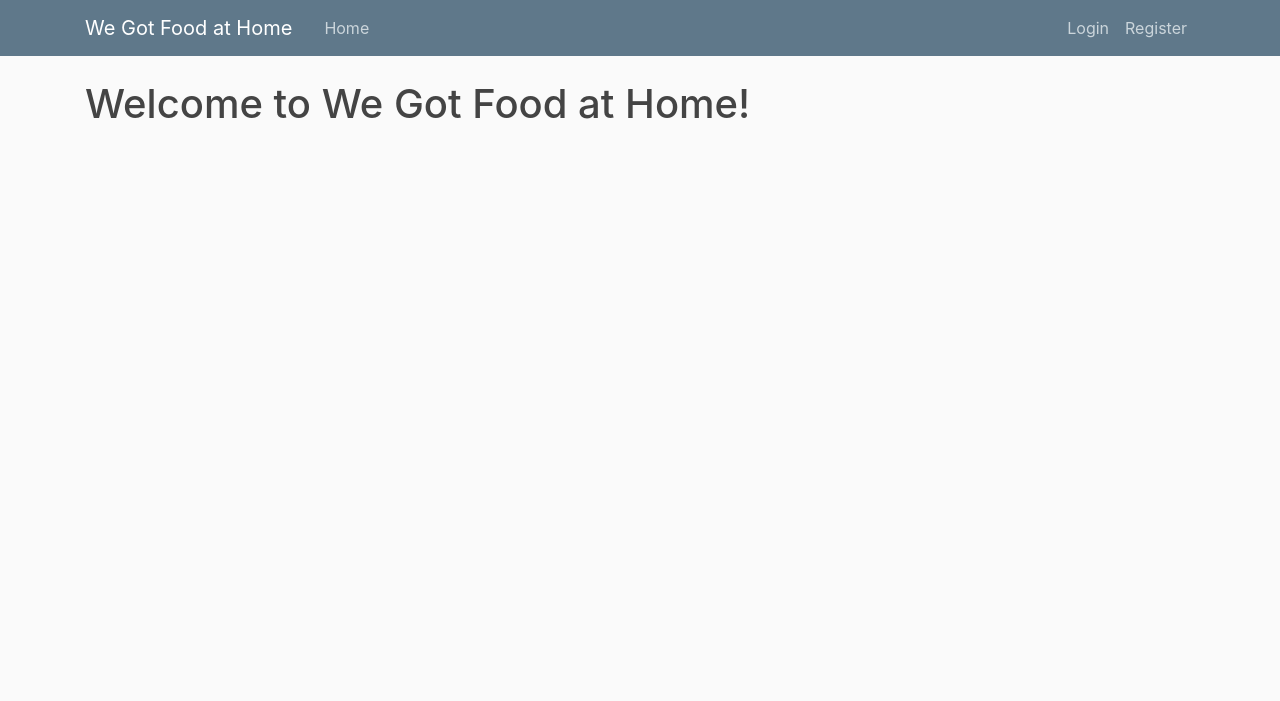
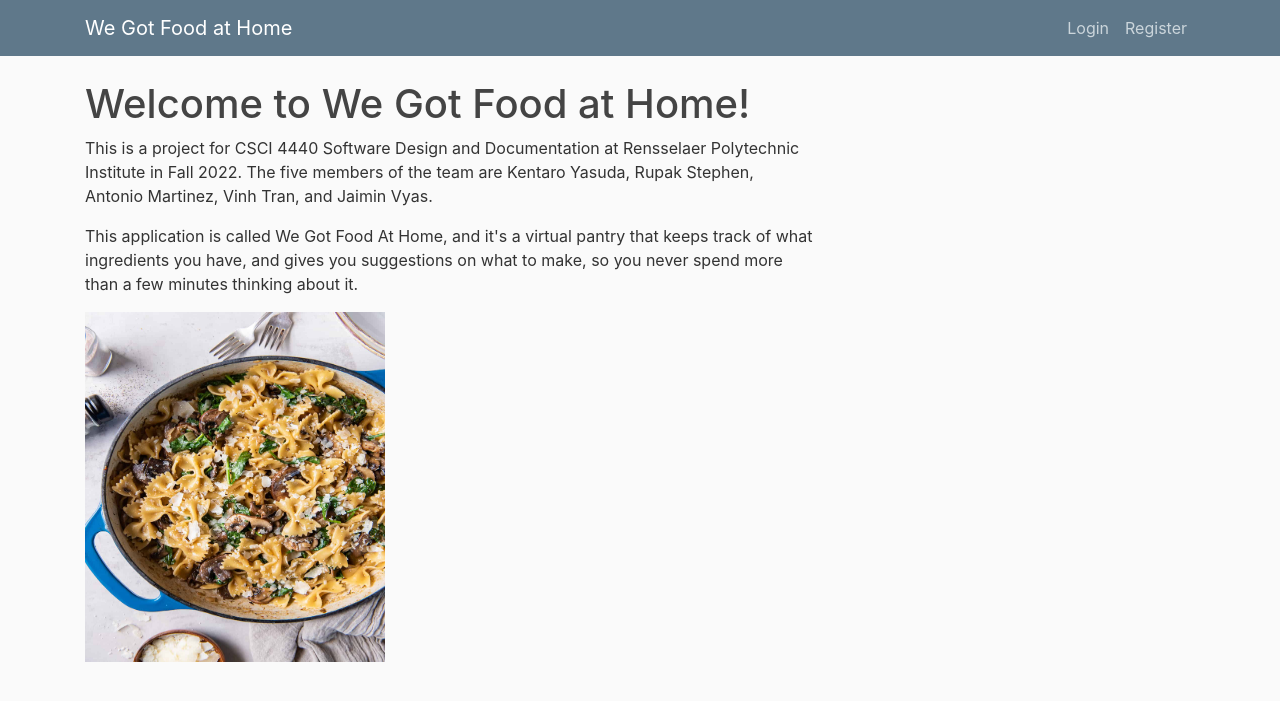
Before and after one commit to The-Cheese-Catchers/whatdowehave, a Flask app: page / in a window 1280 px wide. Shown: the top 701 px of the page. Run offline with Flask 2, Linux system fonts and the light colour scheme; some libraries are stand-ins or nearby versions.

Commit message:
rearranged files

```diff
--- a/wdwh/forms.py
+++ b/wdwh/forms.py
@@ -41,4 +41,5 @@ class EnterRecipeForm(FlaskForm):
         "Upload a picture of the finished product",
         validators=[FileAllowed(["jpg", "png"])],
     )
-    submit = SubmitField("Make Recipe Public")
+    make_public = BooleanField("Make Recipe Public")
+    submit = SubmitField("Submit")
--- a/wdwh/routes.py
+++ b/wdwh/routes.py
@@ -18,10 +18,7 @@ def create_connection(db_file):
 @app.route("/")
 @app.route("/home")
 def home():
-    user_recipes = None
-    if current_user.is_authenticated:
-        user_recipes = current_user.recipes
-    return render_template("home.html", title="home", recipes = user_recipes)
+    return render_template("home.html", title="Home")
 
 @app.route("/register", methods=["GET","POST"])
 def register():
@@ -34,7 +31,7 @@ def register():
             return redirect(url_for("login"))
         else:
             flash("Username already taken, please pick another one", "danger")
-    return render_template("register.html", title="register", form=register_form)
+    return render_template("register.html", title="Register", form=register_form)
 
 
 @app.route("/login", methods=["GET", "POST"])
@@ -46,10 +43,10 @@ def login():
         if db_functions.validate_login(login_form.username.data, login_form.password.data):
             login_user(load_user_from_username(login_form.username.data), remember=login_form.remember.data)
             flash(f"Welcome back {login_form.username.data}!","success")
-            return redirect(url_for("home"))
+            return redirect(url_for("my_pantry"))
         else:
             flash("Login unsuccessful. Please check username and password.", "danger")
-    return render_template("login.html", title="login", form=login_form)
+    return render_template("login.html", title="Login", form=login_form)
 
 @app.route("/logout")
 def logout():
@@ -62,9 +59,16 @@ def enter_recipe():
     if recipe_form.validate_on_submit():
         if db_functions.addRecipe(current_user.username, recipe_form):
             flash(f"Recipe created! You should now be able to search for the recipe in the search bar.","success")
-            return redirect(url_for("home"))
+            return redirect(url_for("my_pantry"))
         #print(f"Recipe name: {recipe_form.recipe_name.data}")
         else:
             flash("Recipe with same name already made.","danger")
 
     return render_template("enter_recipe.html", title="Create a Recipe", form=recipe_form)
+
+@app.route("/my_pantry")
+def my_pantry():
+    user_recipes = None
+    if current_user.is_authenticated:
+        user_recipes = current_user.recipes
+    return render_template("pantry.html", title="My Pantry", recipes = user_recipes)
--- a/wdwh/templates/enter_recipe.html
+++ b/wdwh/templates/enter_recipe.html
@@ -52,7 +52,11 @@
                             <span class="text-danger">{{ error }}</span>
                         {% endfor %}
                     {% endif %}
-
+                </div>
+                <div class="form-check">
+                    {{ form.make_public(class="form-check-input") }}
+                    {{ form.make_public.label(class="form-check-label") }}
+                </div>
             </fieldset>
             <div class="form-group">
                 {{ form.submit(class="btn btn-outline-info") }}
--- a/wdwh/templates/home.html
+++ b/wdwh/templates/home.html
@@ -2,13 +2,10 @@
 {% block content %}
 <body>
     <h1>Welcome to We Got Food at Home!</h1>
-
-    {% if recipes %}
-        {% for recipe in recipes.keys() %}
-            <p><i> {{recipe}} </i></p>
-            <p> instructions: {{recipes[recipe]["instructions"]}}</p>
-        {% endfor %}
-
-    {% endif %}
+    <p>This is a project for CSCI 4440 Software Design and Documentation at Rensselaer Polytechnic Institute in Fall 2022. The five members of the team are Kentaro Yasuda, Rupak Stephen, Antonio Martinez, Vinh Tran, and Jaimin Vyas.</p>
+    <p>This application is called We Got Food At Home, and it's a virtual pantry that keeps track of what ingredients you have, and gives you suggestions on what to make, so you never spend more than a few minutes thinking about it.</p>
+    <figure>
+        <img src="{{ url_for('static', filename='Mushroom-Spinach-Pasta.jpg')}}" align="left" height="350" width="300"/>
+    </figure>
 </body>
 {% endblock content %}
--- a/wdwh/templates/layout.html
+++ b/wdwh/templates/layout.html
@@ -26,7 +26,6 @@
           </button>
           <div class="collapse navbar-collapse" id="navbarToggle">
             <div class="navbar-nav mr-auto">
-              <a class="nav-item nav-link" href="{{ url_for('home') }}">Home</a>
             </div>
             <!-- Navbar Right Side -->
             <div class="navbar-nav">
```
Also changed, not shown: wdwh/templates/pantry.html (added, +14 -0 lines), wdwh/static/Mushroom-Spinach-Pasta.jpg (added).
